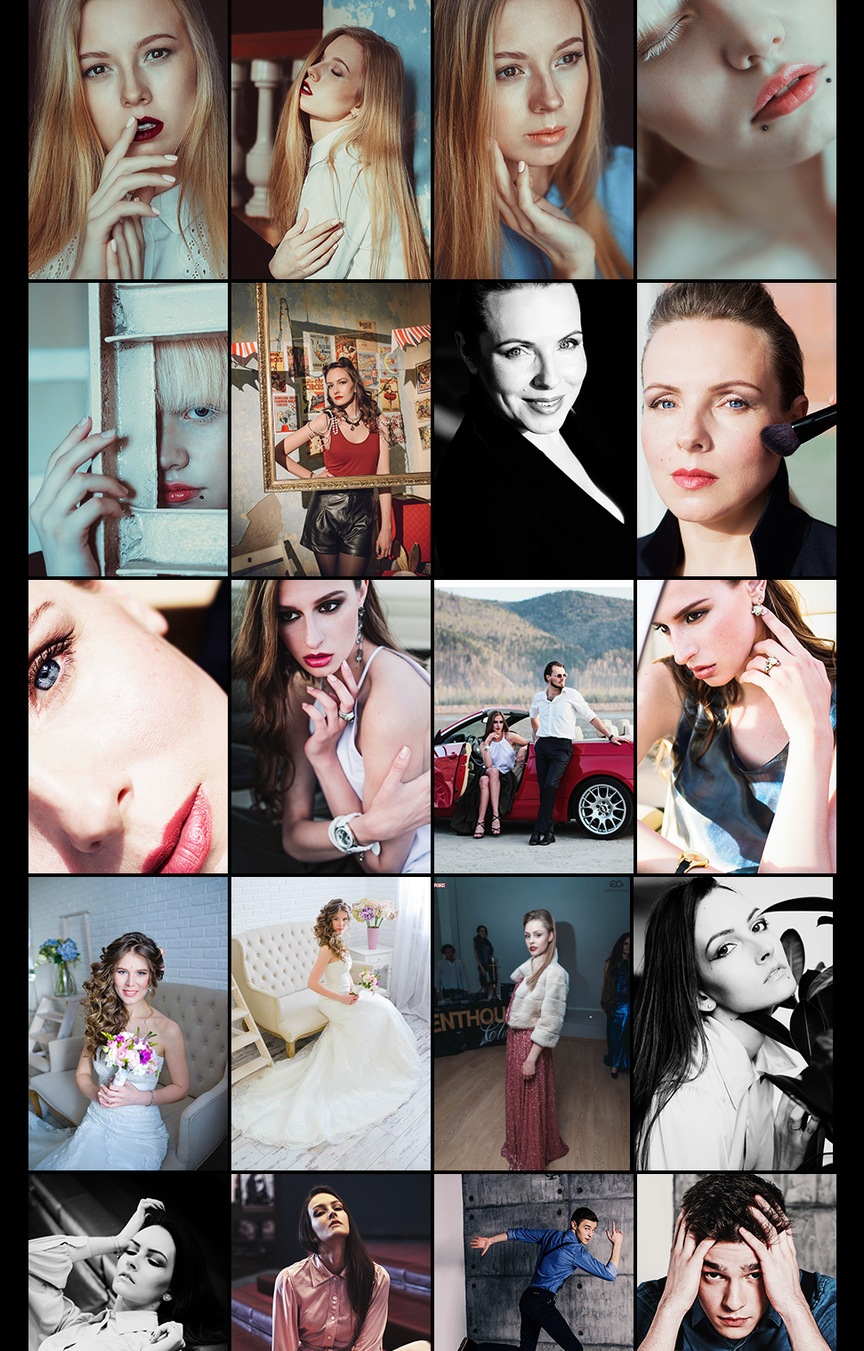
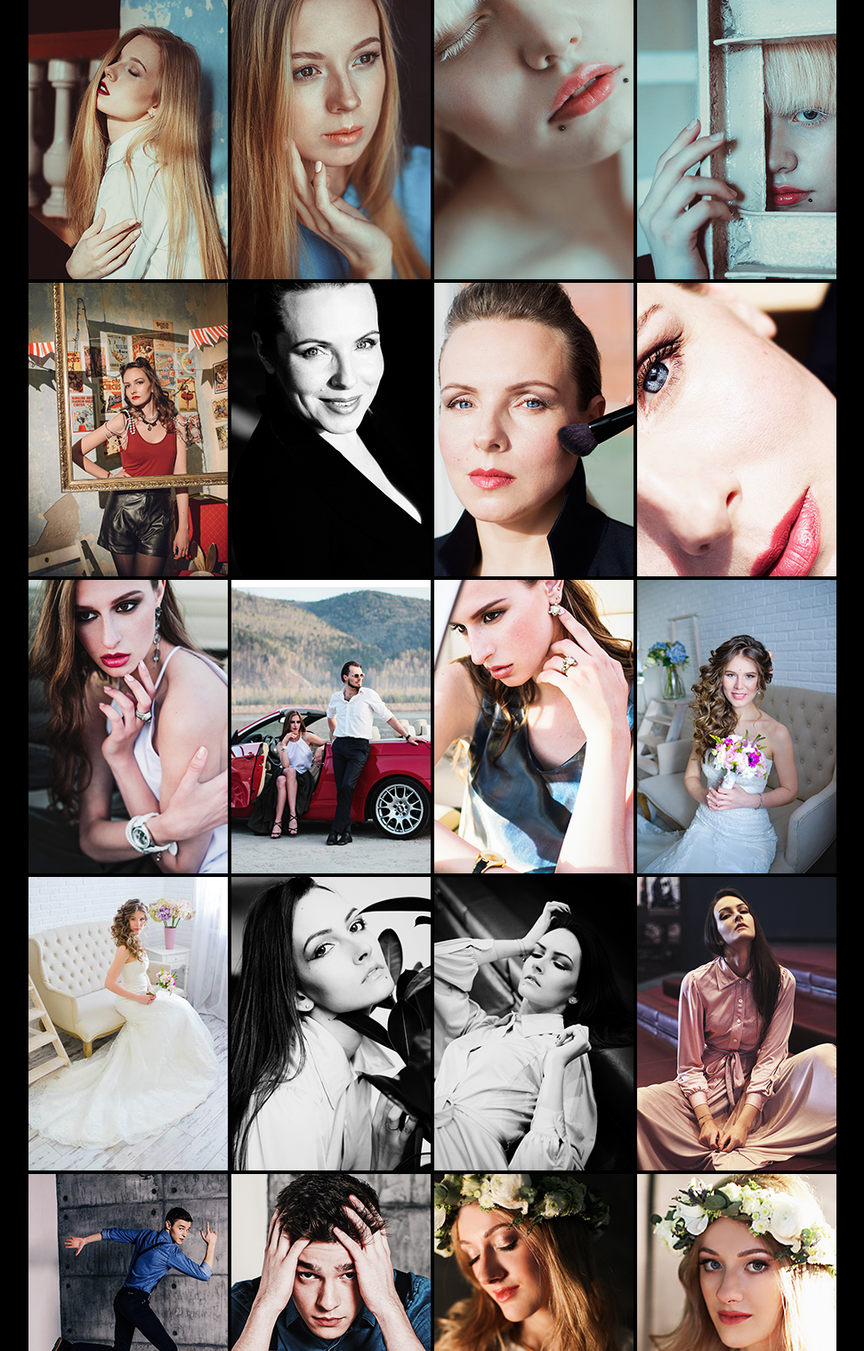
Before and after one commit to youngxfox/Ana-Japson, a plain HTML site: page portfolio.html in a window 1280 px wide. Shown: the part 2608-4127 px from the top of the page at 89% size, without its empty margins (154-1125 px from the left). Drawn offline with Linux system fonts and the light colour scheme; a web font is replaced by a local one.

Commit message:
delete pic nastya

```diff
--- a/portfolio.html
+++ b/portfolio.html
@@ -72,7 +72,6 @@
 					<div class="card-art">
 						<a name="beauty"><h3>BEAUTY</h3></a>
 					</div>
-					<a class="fancybox" rel="group" href="images/preview/big-image16.jpg"><img src="images/preview/small-image16.png" height="330" alt="makeup in belgium" "makeup in brussels"/></a>
 					<a class="fancybox" rel="group" href="images/preview/big-image17.jpg"><img src="images/preview/small-image17.png" height="330" alt="makeup in belgium" "makeup in brussels"/></a>
 					<a class="fancybox" rel="group" href="images/preview/big-image18.jpg"><img src="images/preview/small-image18.png" height="330" alt="makeup in belgium" "makeup in brussels"/></a>
 					<a class="fancybox" rel="group" href="images/preview/big-image19.jpg"><img src="images/preview/small-image19.png" height="330" alt="makeup in belgium" "makeup in brussels"/></a>
@@ -86,7 +85,6 @@
 					<a class="fancybox" rel="group" href="images/preview/big-image28.jpg"><img src="images/preview/small-image28.png" height="330" alt="makeup in belgium" "makeup in brussels"/></a>
 					<a class="fancybox" rel="group" href="images/preview/big-image31.jpg"><img src="images/preview/small-image31.png" height="330" alt="makeup in belgium" "makeup in brussels"/></a>
 					<a class="fancybox" rel="group" href="images/preview/big-image31-1.jpg"><img src="images/preview/small-image31-1.png" height="330" alt="makeup in belgium" "makeup in brussels"/></a>
-					<a class="fancybox" rel="group" href="images/preview/big-image32.jpg"><img src="images/preview/small-image32.png" height="330" alt="makeup in belgium" "makeup in brussels"/></a>
 					<a class="fancybox" rel="group" href="images/preview/big-image33.jpg"><img src="images/preview/small-image33.png" height="330" alt="makeup in belgium" "makeup in brussels"/></a>
 					<a class="fancybox" rel="group" href="images/preview/big-image34.jpg"><img src="images/preview/small-image34.png" height="330" alt="makeup in belgium" "makeup in brussels"/></a>
 					<a class="fancybox" rel="group" href="images/preview/big-image35.jpg"><img src="images/preview/small-image35.png" height="330" alt="makeup in belgium" "makeup in brussels"/></a>
```
Also changed, not shown: images/preview/big-image16.jpg (deleted), images/preview/big-image32.jpg (deleted), images/preview/small-image16.png (deleted), images/preview/small-image32.png (deleted).
